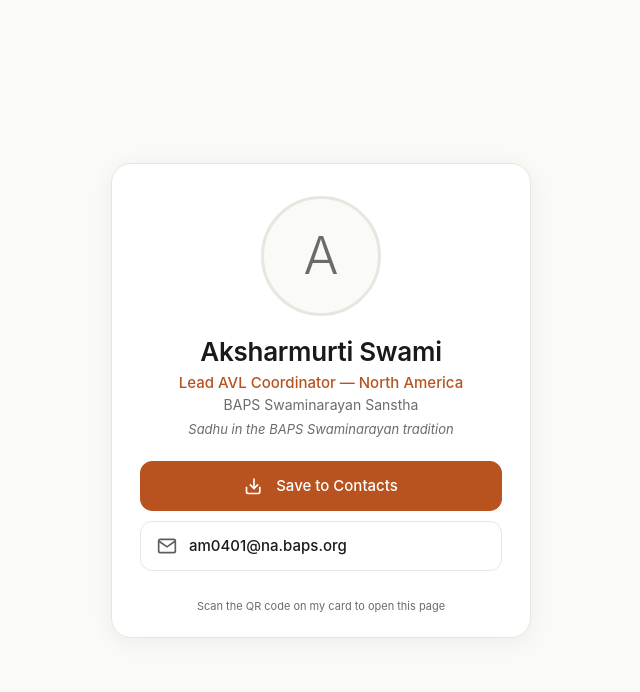
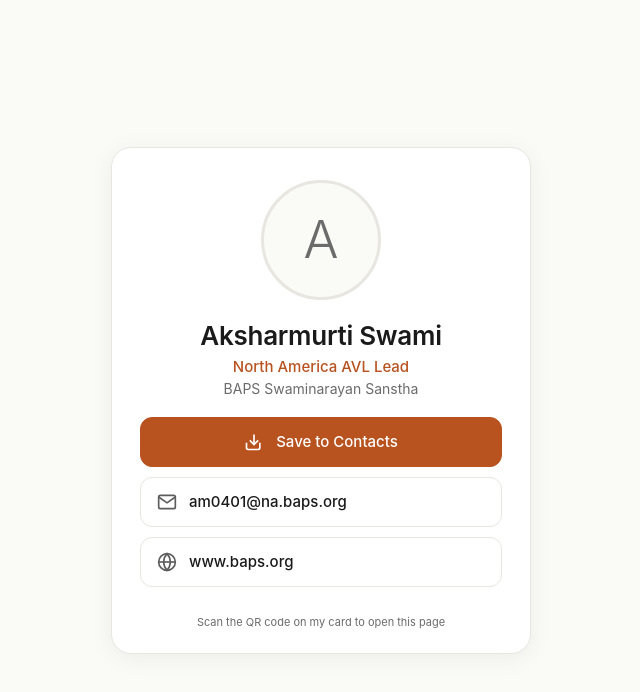
Before and after one commit to am0401/digital-card, a plain HTML site: page index.html in a window 1280 px wide. Shown: the whole page, without its empty margins (319-959 px from the left). Drawn offline with Linux system fonts and the light colour scheme.

Commit message:
Regenerate digital card from me.md

```diff
--- a/index.html
+++ b/index.html
@@ -4,9 +4,9 @@
   <meta charset="utf-8">
   <meta name="viewport" content="width=device-width, initial-scale=1">
   <title>Aksharmurti Swami</title>
-  <meta name="description" content="Lead AVL Coordinator — North America · BAPS Swaminarayan Sanstha">
+  <meta name="description" content="North America AVL Lead · BAPS Swaminarayan Sanstha">
   <meta property="og:title" content="Aksharmurti Swami">
-  <meta property="og:description" content="Lead AVL Coordinator — North America · BAPS Swaminarayan Sanstha">
+  <meta property="og:description" content="North America AVL Lead · BAPS Swaminarayan Sanstha">
   <meta property="og:type" content="profile">
   <style>
     :root {
@@ -98,9 +98,9 @@
   <main class="card">
     <div class="photo" style="display:flex;align-items:center;justify-content:center;font-size:52px;font-weight:300;color:var(--muted);background:var(--bg);">A</div>
     <h1>Aksharmurti Swami</h1>
-    <p class="title">Lead AVL Coordinator — North America</p>
+    <p class="title">North America AVL Lead</p>
     <p class="company">BAPS Swaminarayan Sanstha</p>
-    <p class="tagline">Sadhu in the BAPS Swaminarayan tradition</p>
+
     <div class="actions">
       <a href="card.vcf" class="btn primary" download>
         <svg class="btn-icon" viewBox="0 0 24 24" fill="none" stroke="currentColor" stroke-width="2">
@@ -114,6 +114,10 @@
         <svg class="btn-icon" viewBox="0 0 24 24" fill="none" stroke="currentColor" stroke-width="2"><path d="M4 4h16c1.1 0 2 .9 2 2v12c0 1.1-.9 2-2 2H4c-1.1 0-2-.9-2-2V6c0-1.1.9-2 2-2z"/><polyline points="22,6 12,13 2,6"/></svg>
         am0401@na.baps.org
       </a>
+      <a href="https://www.baps.org/" class="btn">
+        <svg class="btn-icon" viewBox="0 0 24 24" fill="none" stroke="currentColor" stroke-width="2"><circle cx="12" cy="12" r="10"/><line x1="2" y1="12" x2="22" y2="12"/><path d="M12 2a15.3 15.3 0 0 1 4 10 15.3 15.3 0 0 1-4 10 15.3 15.3 0 0 1-4-10 15.3 15.3 0 0 1 4-10z"/></svg>
+        www.baps.org
+      </a>
     </div>
     <div class="footer">Scan the QR code on my card to open this page</div>
   </main>
```
Also changed, not shown: 1 other file.
